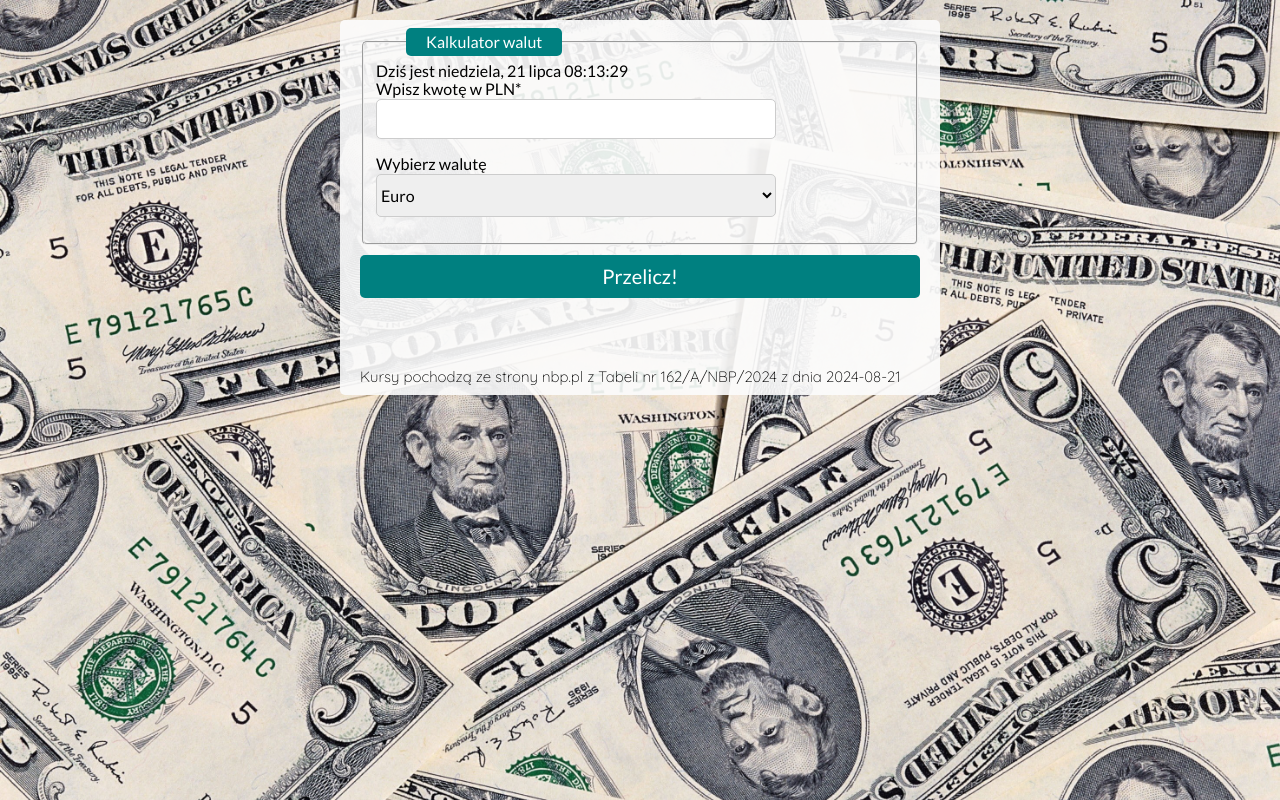
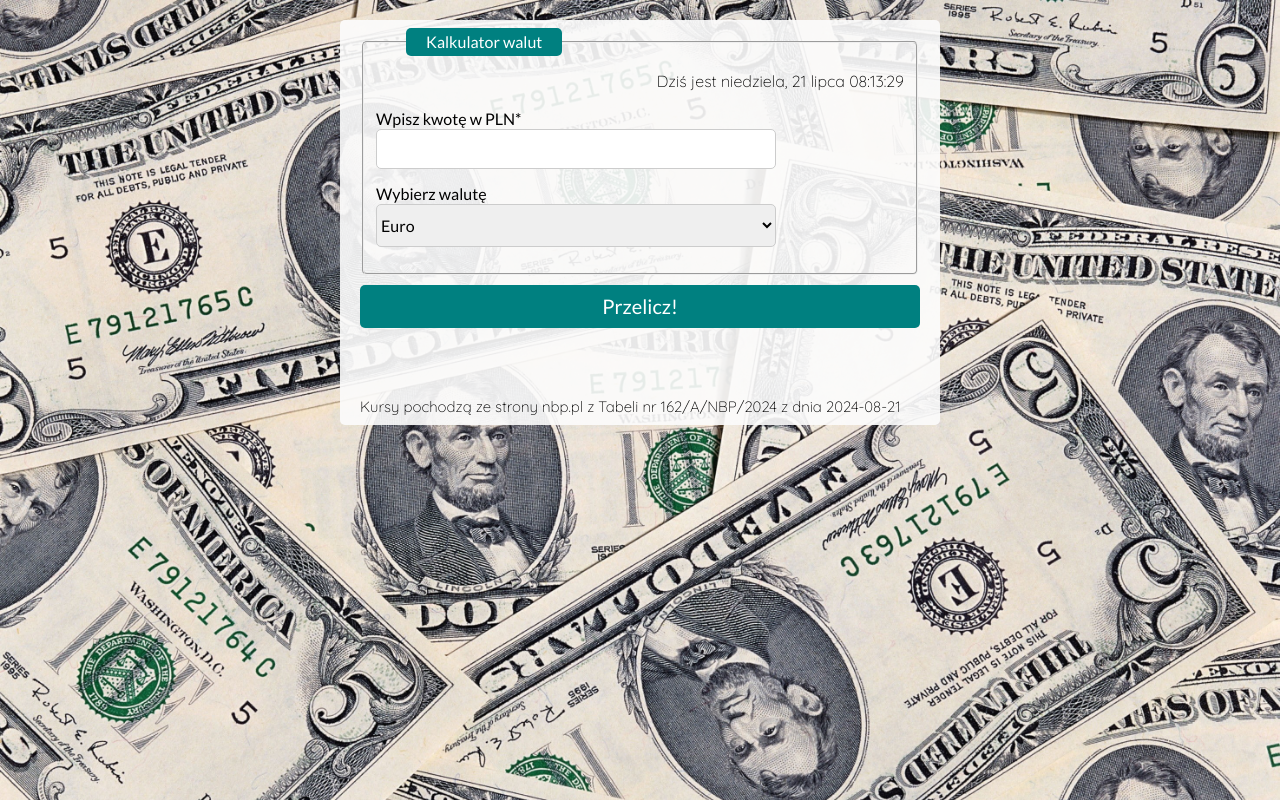
Before and after one commit to MariuszKalinowski/currency-react, a React (Create React App) app: page / in a window 1280 px wide. Built offline with nearby package versions, Linux system fonts and the light colour scheme.

Commit message:
added styles for date display

```diff
--- a/src/Form/Data/style.css
+++ b/src/Form/Data/style.css
@@ -0,0 +1,9 @@
+.form__date {
+    padding: 10px 0px 20px 0px;
+    text-align: right;
+    font-family: "Quicksand", sans-serif;
+    font-optical-sizing: auto;
+    font-weight: 500;
+    font-style: normal;
+
+}
```
